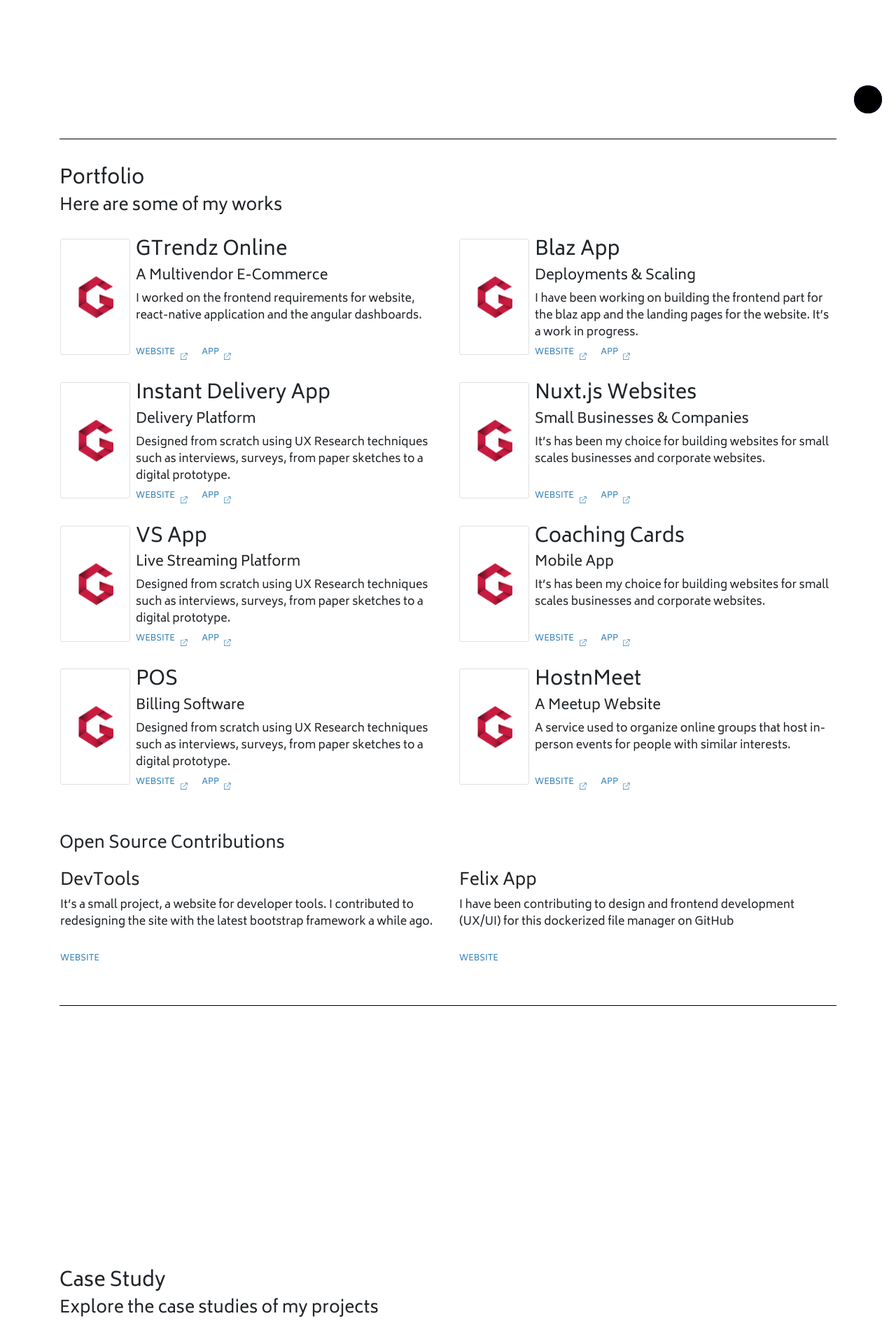
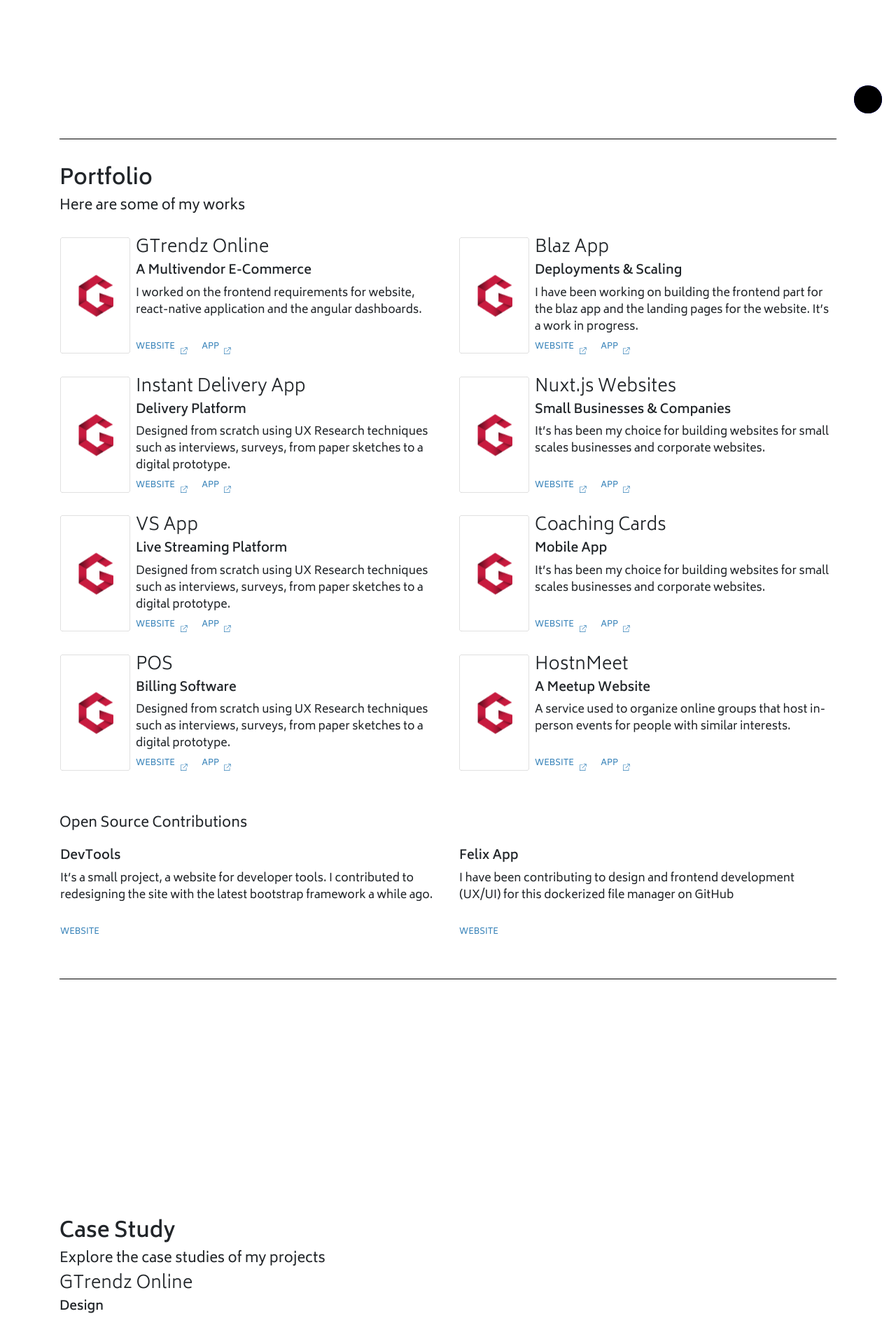
Before and after one commit to narenkram/Lance, a Nuxt app: page / in a window 1280 px wide. Shown: the part 618-2538 px from the top of the page at 70% size. Built offline with nearby package versions, Linux system fonts and the light colour scheme.

Commit message:
add more content

```diff
--- a/assets/style.scss
+++ b/assets/style.scss
@@ -52,6 +52,27 @@ body {
   scroll-behavior: smooth;
 }
 
+h1 {
+  font-family: Biryani-ExtraBold;
+  font-size: 40px;
+}
+h2 {
+  font-family: Biryani-SemiBold;
+  font-size: 30px;
+}
+h3 {
+  font-family: Biryani-Regular;
+  font-size: 20px;
+}
+h4 {
+  font-family: Biryani-Light;
+  font-size: 25px;
+}
+h5 {
+  font-family: Biryani-SemiBold;
+  font-size: 18px;
+}
+
 p,
 a,
 label,
@@ -85,6 +106,12 @@ hr {
   font-family: "Segoe-Script", cursive;
 }
 // Header
+
+// Footer
+.footer-brand {
+  font-family: "Segoe-Script", cursive;
+}
+// Footer
 
 // Home
 .SocialLinks {
--- a/pages/index.vue
+++ b/pages/index.vue
@@ -38,7 +38,7 @@
         <div class="row">
           <div class="col-lg-6">
             <h1>Hi, I'm Narendra Ram</h1>
-            <h3>Full Stack Designer</h3>
+            <h2>Full Stack Designer</h2>
             <div class="SocialLinks">
               <div class="SocialLink"></div>
               <div class="SocialLink"></div>
@@ -54,8 +54,8 @@
     </div>
     <section id="portfolio">
       <div class="container">
-        <h3>Portfolio</h3>
-        <h4>Here are some of my works</h4>
+        <h2>Portfolio</h2>
+        <h3>Here are some of my works</h3>
         <div class="row mt-3">
           <div class="col-12 col-sm-12 col-md-6 col-lg-6 p-3 p-sm-3 p-md-3 p-lg-3">
             <div class="PortfolioItem">
@@ -63,7 +63,7 @@
                 <img src="~/assets/images/gtrendz.png" alt />
               </div>
               <div class="PortfolioItem_body">
-                <h3>GTrendz Online</h3>
+                <h4>GTrendz Online</h4>
                 <h5>A Multivendor E-Commerce</h5>
                 <p
                   class="PortfolioItem_description"
@@ -85,7 +85,7 @@
                 <img src="~/assets/images/gtrendz.png" alt />
               </div>
               <div class="PortfolioItem_body">
-                <h3>Blaz App</h3>
+                <h4>Blaz App</h4>
                 <h5>Deployments & Scaling</h5>
                 <p
                   class="PortfolioItem_description"
@@ -107,7 +107,7 @@
                 <img src="~/assets/images/gtrendz.png" alt />
               </div>
               <div class="PortfolioItem_body">
-                <h3>Instant Delivery App</h3>
+                <h4>Instant Delivery App</h4>
                 <h5>Delivery Platform</h5>
                 <p
                   class="PortfolioItem_description"
@@ -129,7 +129,7 @@
                 <img src="~/assets/images/gtrendz.png" alt />
               </div>
               <div class="PortfolioItem_body">
-                <h3>Nuxt.js Websites</h3>
+                <h4>Nuxt.js Websites</h4>
                 <h5>Small Businesses & Companies</h5>
                 <p
                   class="PortfolioItem_description"
@@ -151,7 +151,7 @@
                 <img src="~/assets/images/gtrendz.png" alt />
               </div>
               <div class="PortfolioItem_body">
-                <h3>VS App</h3>
+                <h4>VS App</h4>
                 <h5>Live Streaming Platform</h5>
                 <p
                   class="PortfolioItem_description"
@@ -173,7 +173,7 @@
                 <img src="~/assets/images/gtrendz.png" alt />
               </div>
               <div class="PortfolioItem_body">
-                <h3>Coaching Cards</h3>
+                <h4>Coaching Cards</h4>
                 <h5>Mobile App</h5>
                 <p
                   class="PortfolioItem_description"
@@ -195,7 +195,7 @@
                 <img src="~/assets/images/gtrendz.png" alt />
               </div>
               <div class="PortfolioItem_body">
-                <h3>POS</h3>
+                <h4>POS</h4>
                 <h5>Billing Software</h5>
                 <p
                   class="PortfolioItem_description"
@@ -217,7 +217,7 @@
                 <img src="~/assets/images/gtrendz.png" alt />
               </div>
               <div class="PortfolioItem_body">
-                <h3>HostnMeet</h3>
+                <h4>HostnMeet</h4>
                 <h5>A Meetup Website</h5>
                 <p
                   class="PortfolioItem_description"
@@ -234,11 +234,11 @@
             </div>
           </div>
         </div>
-        <h4 class="mt-5">Open Source Contributions</h4>
+        <h3 class="mt-5">Open Source Contributions</h3>
         <div class="row mt-1">
           <div class="col-12 col-sm-12 col-md-6 col-lg-6 p-3 p-sm-3 p-md-3 p-lg-3">
             <div class="OpenSource_item">
-              <h4>DevTools</h4>
+              <h5>DevTools</h5>
               <p
                 class="PortfolioItem_description"
               >It’s a small project, a website for developer tools. I contributed to redesigning the site with the latest bootstrap framework a while ago.</p>
@@ -247,7 +247,7 @@
           </div>
           <div class="col-12 col-sm-12 col-md-6 col-lg-6 p-3 p-sm-3 p-md-3 p-lg-3">
             <div class="OpenSource_item">
-              <h4>Felix App</h4>
+              <h5>Felix App</h5>
               <p
                 class="PortfolioItem_description"
               >I have been contributing to design and frontend development (UX/UI) for this dockerized file manager on GitHub</p>
@@ -262,9 +262,11 @@
     </div>
     <section>
       <div class="container">
-        <h3>Case Study</h3>
-        <h4>Explore the case studies of my projects</h4>
+        <h2>Case Study</h2>
+        <h3>Explore the case studies of my projects</h3>
 
+        <h4>GTrendz Online</h4>
+        <h5>Design</h5>
       </div>
     </section>
     <div class="container">
@@ -272,11 +274,11 @@
     </div>
     <section>
       <div class="container">
-        <h3>My Story &amp; Experience</h3>
+        <h2>My Story &amp; Experience</h2>
 
         <div class="row">
           <div class="col-lg-6">
-            <h4>Timeline</h4>
+            <h3>Timeline</h3>
             <div class="Timeline">
               <div class="Timeline_Item">
                 <div class="Timeline_ItemYear">2020</div>
@@ -316,7 +318,7 @@
             </div>
           </div>
           <div class="col-lg-6">
-            <h4>About Me</h4>
+            <h3>About Me</h3>
             <p>I’m from Tamil Nadu, India. I love simple things that make a significant impact on people’s lives. I believe simple designs can be more powerful. I am determined to create a positive impact by creating the most simplistic design solutions for users.</p>
             <p>I dropped out of college and started a company called Aroliant with an old high school friend. I learned a lot from working with my team as a frontend developer. Working as a frontend developer, i got so inspired by the designers. That pointed me to my next profound interest in UX-design. I enrolled in the UX Design program with Udacity and have taken many steps towards my goal of making a positive impact. I have fallen in love with this new role as a UX Designer.</p>
             <p>Aside from all this, I enjoy Netflix, I’m into pop music, gaming, I consume podcasts, I love cycling, I’m passionate about solar projects, and I genuinely care about the environment.</p>
@@ -325,6 +327,47 @@
         </div>
       </div>
     </section>
+
+    <div class="container">
+      <hr />
+    </div>
+
+    <section>
+      <div class="container">
+        <h2>What else?</h2>
+        <div class="row">
+          <div class="col-lg-6">
+            <h3>Research</h3>
+            <p>For now, only research i do is UX Research for projects, but trying to make time for my other interests.</p>
+          </div>
+          <div class="col-lg-6">
+            <h3>What do i know?(Skills)</h3>
+            <p>UX/UI Design, HTML, CSS, Angular, Bootstrap, SCSS, CSS Animations, Adobe Photoshop, Adobe Illustrator, Figma, Adobe XD, Adobe Premiere Pro, Adobe Animate, Python, and Javascript.</p>
+          </div>
+          <div class="col-lg-6">
+            <h3>What am i doing in my free time</h3>
+            <p>Lorem ipsum dolor sit amet consectetur adipisicing elit. Unde cupiditate laudantium animi totam quibusdam.</p>
+          </div>
+        </div>
+        <div class="row">
+          <div class="col-lg-6">
+            <h3>Here is something personal</h3>
+          </div>
+          <div class="col-lg-6">
+            <h3>Wanna talk to me?</h3>
+            <p>Say Hello</p>
+          </div>
+        </div>
+      </div>
+    </section>
+
+    <footer class="pt-5 pb-4">
+      <div class="container text-center">
+        <h3 class="mb-1">Thank you for stopping by</h3>
+        <p class="mb-0">designed &amp; developed by yours truly</p>
+        <a class="footer-brand" href="#">Narendra Ram</a>
+      </div>
+    </footer>
 
     <!-- <div class="Overlay">
       <h1>It's not ready yet!</h1>
```
